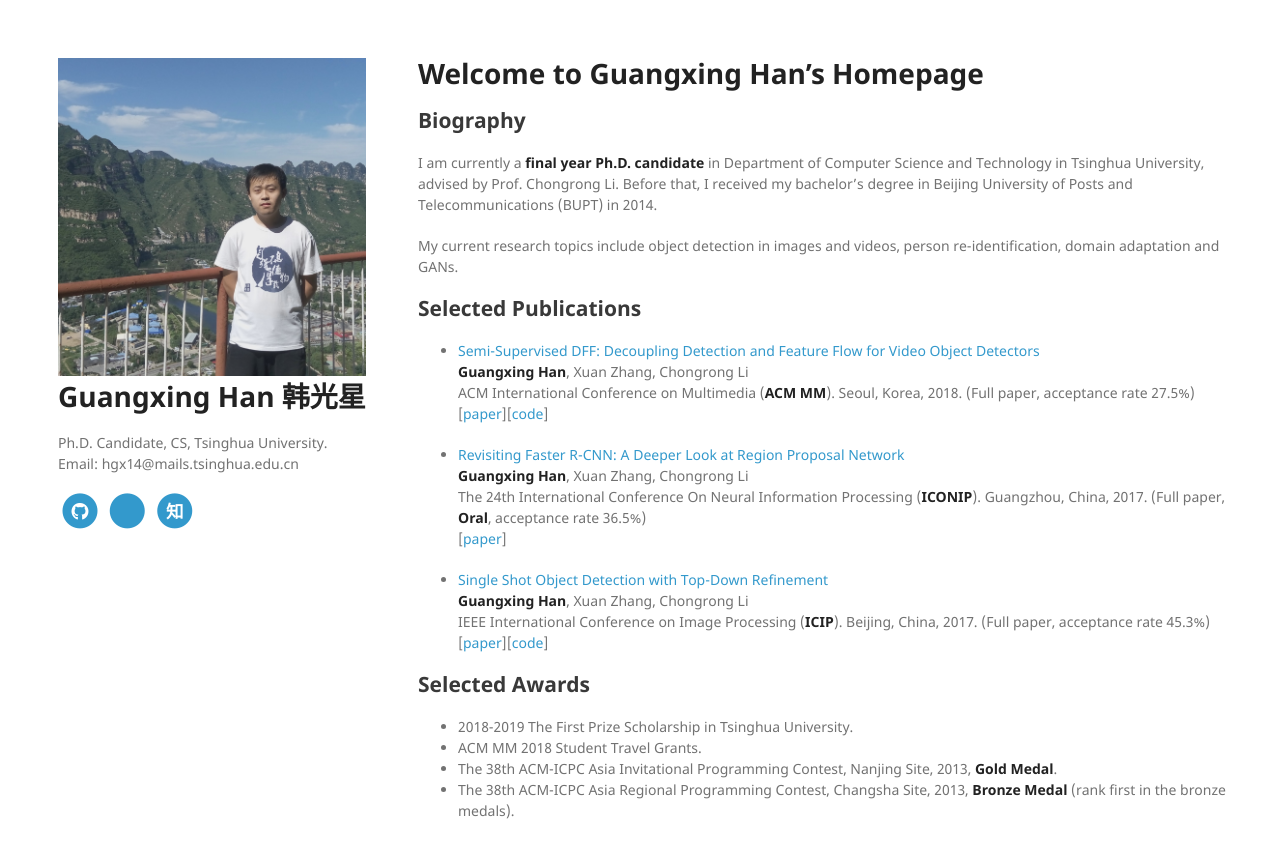
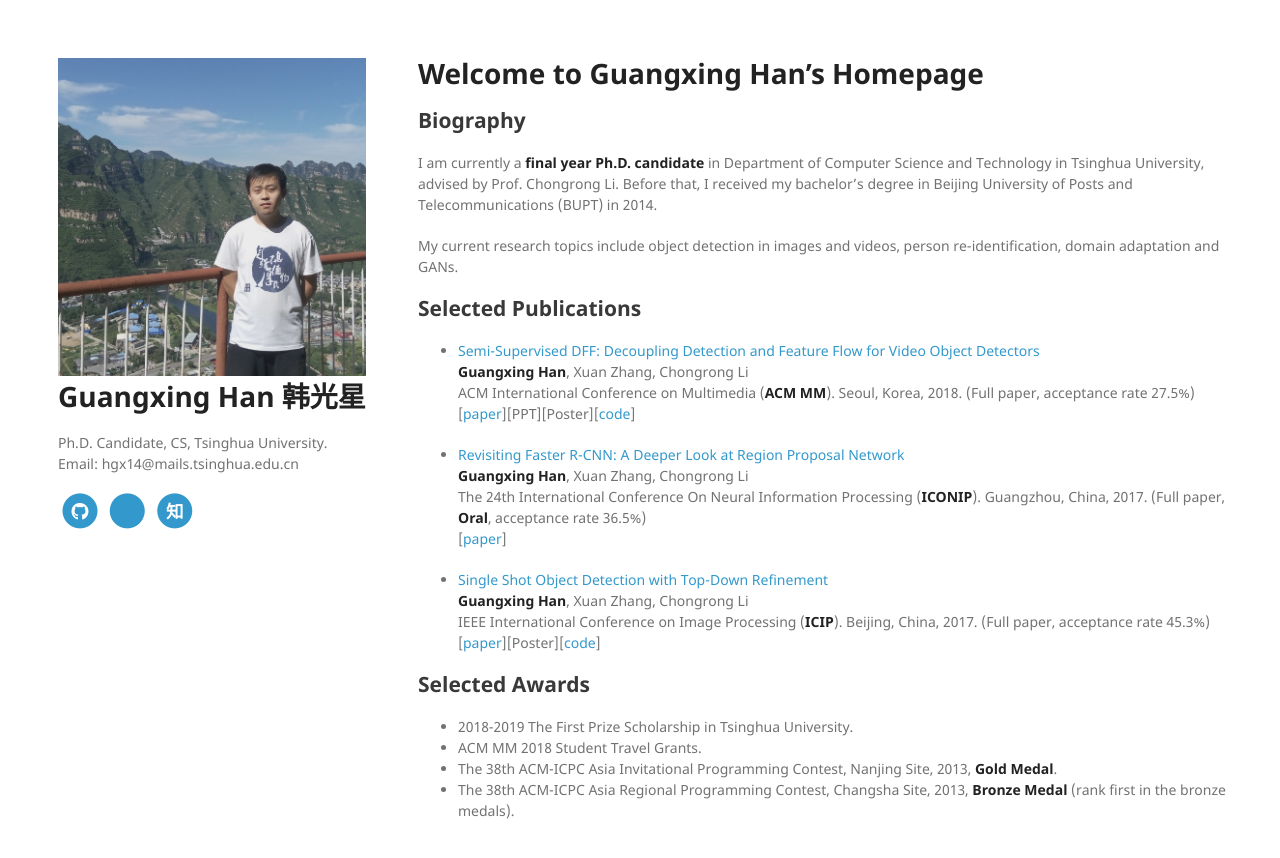
Before and after one commit to GuangxingHan/guangxinghan.github.io, a Jekyll site: the page built from index.md, in a window 1280 px wide and 1275 px high, cut to the strip 0-867 px from the top of the window. Shown: the top 858 px of the strip. Built offline with Jekyll 4.4.1, drawn with Linux system fonts in a browser that asks for light colours; nearby versions of some CDN libraries; our own code applies the rules of GitHub Pages for plain Markdown files; a style sheet for code colours, icons or effects is not loaded.

Commit message:
Update index.md

```diff
--- a/index.md
+++ b/index.md
@@ -8,11 +8,11 @@ My current research topics include object detection in images and videos, person
 
 ## Selected Publications
 
-* <a href="https://guangxinghan.github.io/papers/mm2018_camera_ready.pdf">Semi-Supervised DFF: Decoupling Detection and Feature Flow for Video Object Detectors</a><br> **Guangxing Han**, Xuan Zhang, Chongrong Li<br> ACM International Conference on Multimedia (**ACM MM**). Seoul, Korea, 2018. (Full paper, acceptance rate 27.5%)<br>[[paper](https://guangxinghan.github.io/papers/mm2018_camera_ready.pdf)][[code](https://github.com/GuangxingHan/semi-DFF)]
+* <a href="https://guangxinghan.github.io/papers/mm2018_camera_ready.pdf">Semi-Supervised DFF: Decoupling Detection and Feature Flow for Video Object Detectors</a><br> **Guangxing Han**, Xuan Zhang, Chongrong Li<br> ACM International Conference on Multimedia (**ACM MM**). Seoul, Korea, 2018. (Full paper, acceptance rate 27.5%)<br>[[paper](https://guangxinghan.github.io/papers/mm2018_camera_ready.pdf)][PPT][Poster][[code](https://github.com/GuangxingHan/semi-DFF)]
 
 * <a href="https://link.springer.com/chapter/10.1007/978-3-319-70090-8_2">Revisiting Faster R-CNN: A Deeper Look at Region Proposal Network</a><br> **Guangxing Han**, Xuan Zhang, Chongrong Li<br> The 24th International Conference On Neural Information Processing (**ICONIP**). Guangzhou, China, 2017. (Full paper, **Oral**, acceptance rate 36.5%)<br>[[paper](https://guangxinghan.github.io/papers/ICONIP_2017.pdf)]
 
-* <a href="https://ieeexplore.ieee.org/document/8296905/">Single Shot Object Detection with Top-Down Refinement</a><br> **Guangxing Han**, Xuan Zhang, Chongrong Li<br> IEEE International Conference on Image Processing (**ICIP**). Beijing, China, 2017. (Full paper, acceptance rate 45.3%)<br>[[paper](https://guangxinghan.github.io/papers/ICIP_2017.pdf)][[code](https://github.com/GuangxingHan/SSD-TDR)]
+* <a href="https://ieeexplore.ieee.org/document/8296905/">Single Shot Object Detection with Top-Down Refinement</a><br> **Guangxing Han**, Xuan Zhang, Chongrong Li<br> IEEE International Conference on Image Processing (**ICIP**). Beijing, China, 2017. (Full paper, acceptance rate 45.3%)<br>[[paper](https://guangxinghan.github.io/papers/ICIP_2017.pdf)][Poster][[code](https://github.com/GuangxingHan/SSD-TDR)]
 
 ## Selected Awards
 
```
